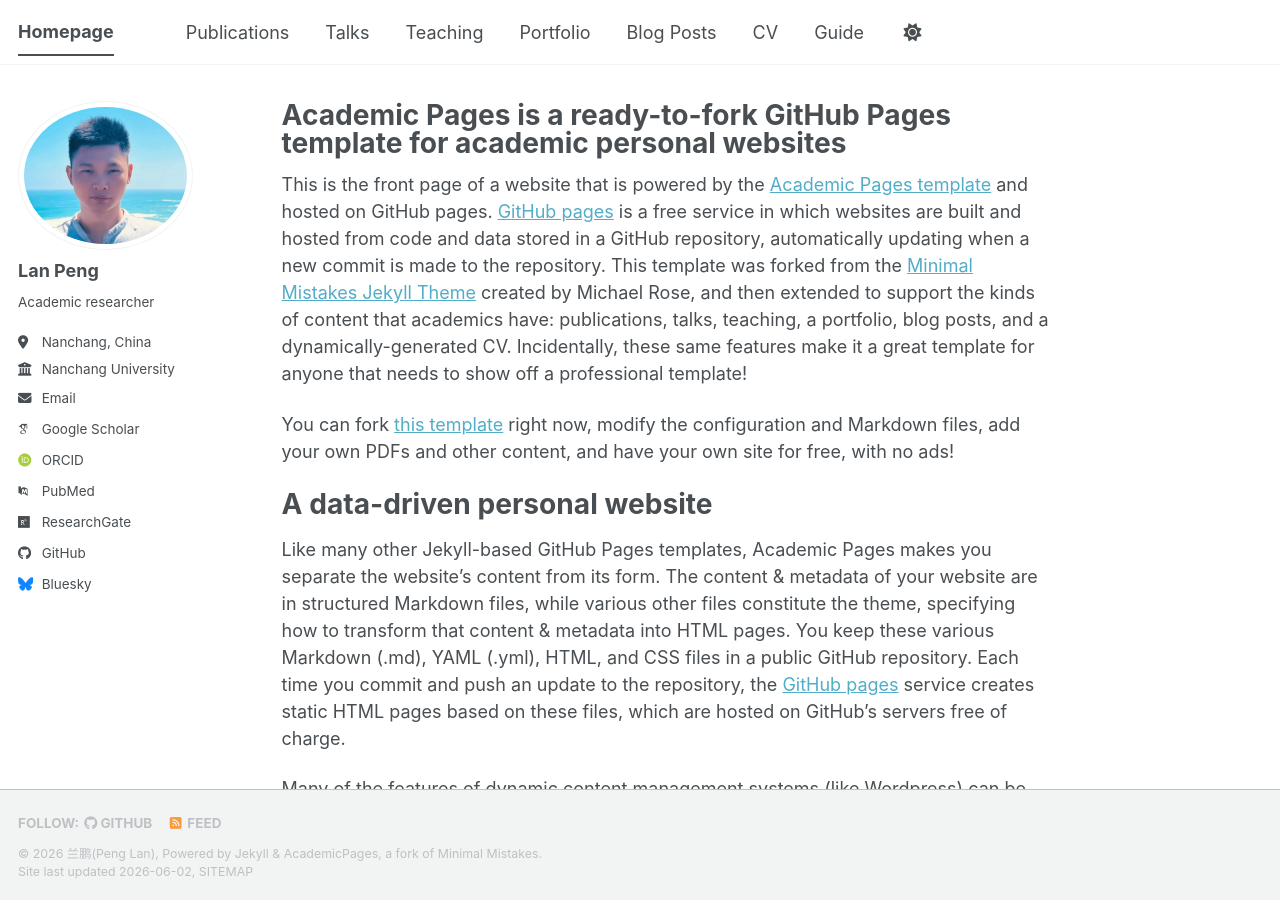
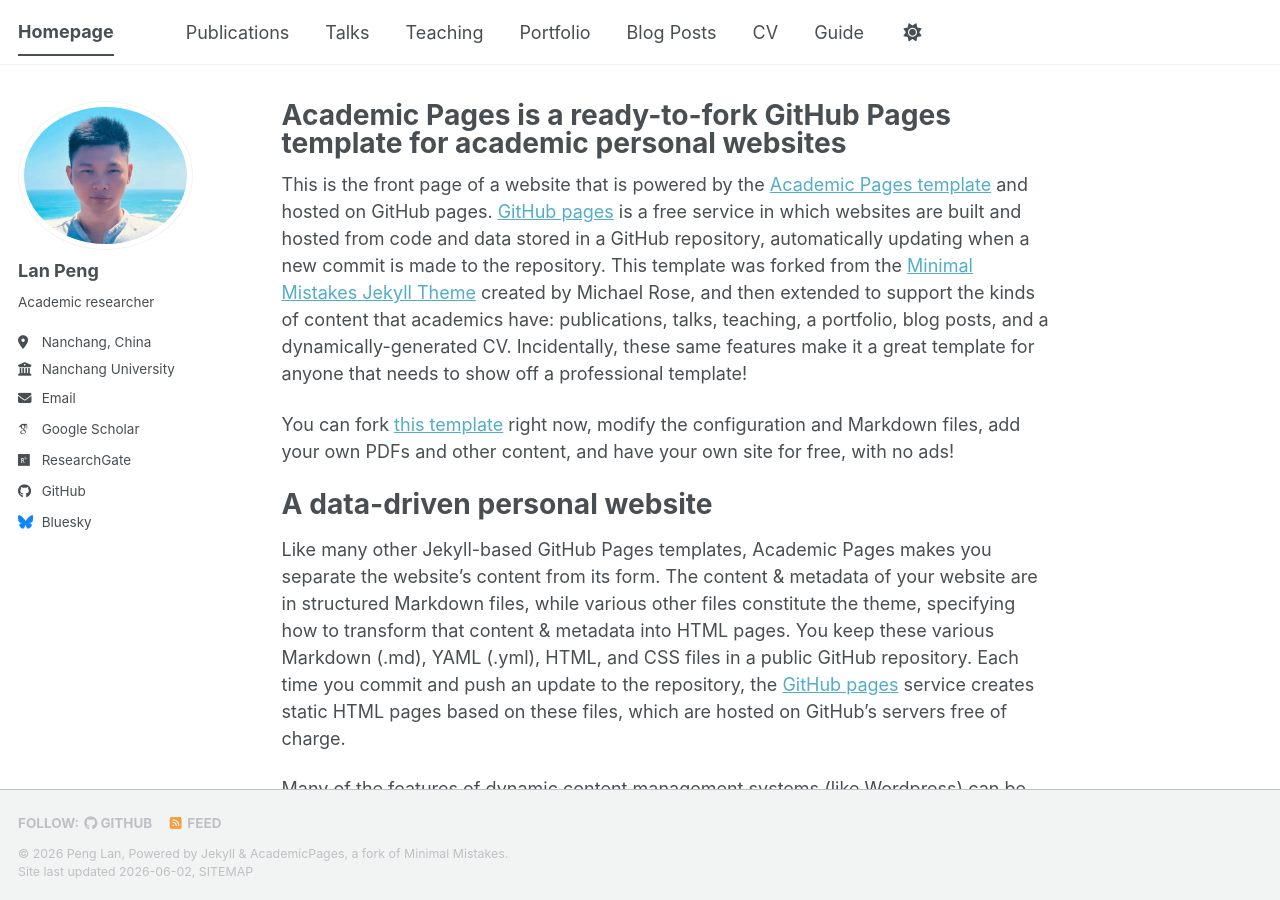
Before and after one commit to LanPeng-94/LanPeng-94.github.io, a Jekyll site: the page built from _pages/about.md, in a window 1280 px wide and 900 px high. Built offline with Jekyll 4.4.1, drawn with Linux system fonts in a browser that asks for light colours; some web fonts are replaced; a script bundle is joined from its source files by our own code; library files that are not in the unit come from our copies; part of the change alters nothing that is shown.

Commit message:
Change name and update URL placeholders in config
Updated name and URLs in the configuration file.

```diff
--- a/_config.yml
+++ b/_config.yml
@@ -11,7 +11,7 @@ locale                   : "en-US"
 site_theme               : "default" # The available themes options are "default", "air", "sunrise", "mint", "dirt" and "contrast"
 title                    : "Homepage"
 title_separator          : "-"
-name                     : &name "兰鹏(Peng Lan)"
+name                     : &name "Peng Lan"
 description              : &description "Academic Homepage"   # Update this with a general description of your site, this is the default if not overridden by a page
 url                      : https://LanPeng-94.github.io # The base hostname & protocol for your site e.g. "https://[your GitHub username].github.io",
                                                            # or if you already have some other page hosted on Github then use "https://[your GitHub username].github.io/[Your Repo Name]"
@@ -38,10 +38,10 @@ author:
   googlescholar    : "https://scholar.google.com.hk/citations?user=NsqlqXYAAAAJ&hl=zh-CN&oi=sra"
   inspire-hep      : # URL
   impactstory      : # URL
-  orcid            : "https://orcid.org/yourorcidurl"
+  orcid            : # URL
   semantic         : # URL
   ssrn             : # URL
-  pubmed           : "https://www.ncbi.nlm.nih.gov/pubmed/?term=john+snow"
+  pubmed           : # URL
   researchgate     : "https://www.researchgate.net/profile/Peng-Lan-3"
   scopus           : # URL
   zotero           : # URL
```
